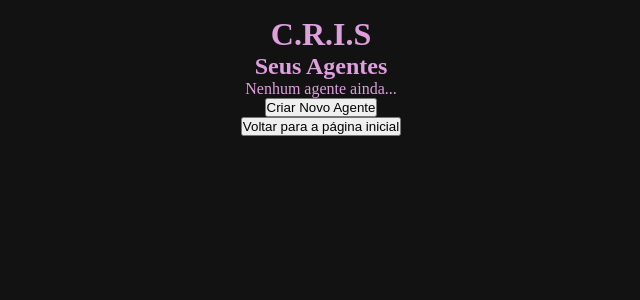
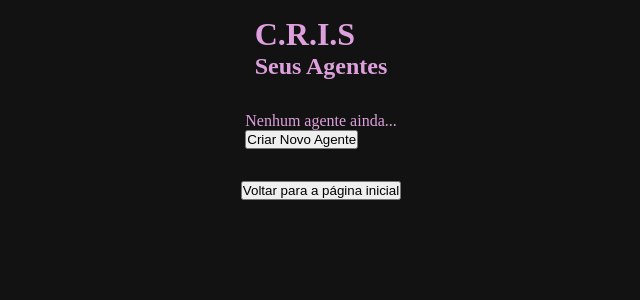
Before and after one commit to pedrorennan/cris-project, a React (Vite) app: page / in a window 1280 px wide. Both pictures are taken after a click on the button "Agentes". Shown: the top 300 px of the page, without its empty margins (319-959 px from the left). Built offline with nearby package versions, Linux system fonts and the light colour scheme.

Commit message:
style: melhoria simples no estilo da pagina de agentes

```diff
--- a/src/Components/RenderPJ.jsx
+++ b/src/Components/RenderPJ.jsx
@@ -1,5 +1,4 @@
 import { useEffect, useState } from "react"
-import regras from "../Data/rules.json"
 
 function RenderPJ() {
     const [agents, setAgents] = useState([])
--- a/src/Pages/Agents/index.jsx
+++ b/src/Pages/Agents/index.jsx
@@ -1,23 +1,28 @@
 import CreatePJ from "../../Components/CreatePJ";
-import agentsList from "./agents.json"
 import RenderPJ from "../../Components/RenderPJ";
 import './style.css'
 import { useState, useEffect } from "react";
 
-function Agents({toHome}) {
+function Agents({ toHome }) {
     const [showSheet, setShowSheet] = useState(true)
 
     return (
         <div className="sheet-container">
+            <header>
                 <h1>C.R.I.S</h1>
                 <h2>Seus Agentes</h2>
+            </header>
+            <main>
                 {showSheet ? (
                     <RenderPJ />
                 ) : (
-                <CreatePJ sheetDone={() => setShowSheet(true)}/>
+                    <CreatePJ sheetDone={() => setShowSheet(true)} />
                 )}
                 <button onClick={() => setShowSheet(false)}>Criar Novo Agente</button>
+            </main>
+            <footer>
                 <button onClick={toHome}>Voltar para a página inicial</button>
+            </footer>
         </div>
     )
 }
--- a/src/Pages/Agents/style.css
+++ b/src/Pages/Agents/style.css
@@ -5,6 +5,7 @@
     width: 100vw;
     height: 100vh;
     padding: 1rem;
+    gap: 2rem;
 }
 
 .createPJ {
@@ -18,3 +19,15 @@
 .createPJ input {
     width: 40%;
 }
+
+.agents-list {
+    display: flex;
+    flex-direction: row;
+    gap: 1rem;
+}
+
+.card-agente {
+    background-color: #494949;
+    padding: 10px;
+    border-radius: 10%;
+}
```
Lines whose indentation alone changed are shown as unchanged.
